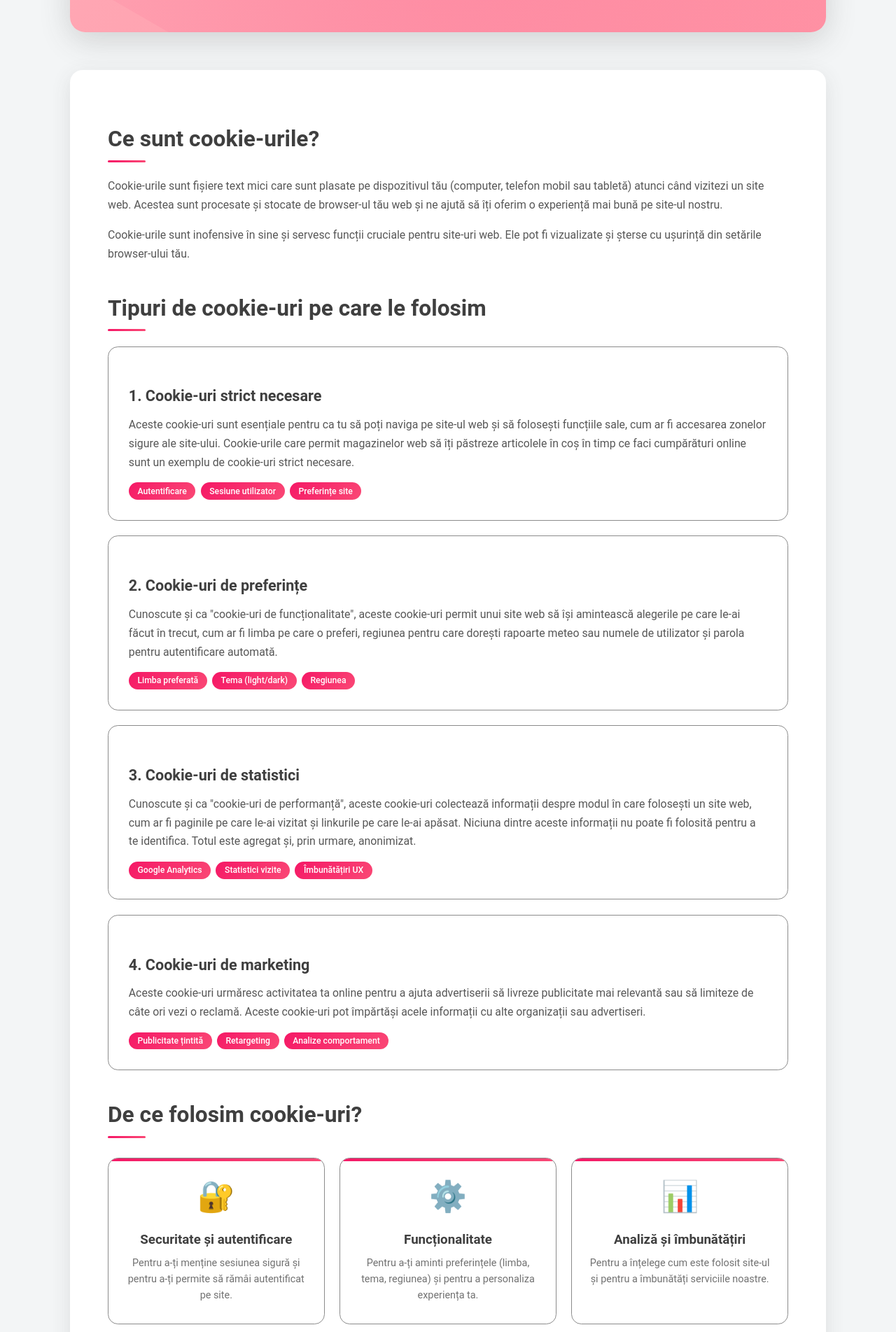
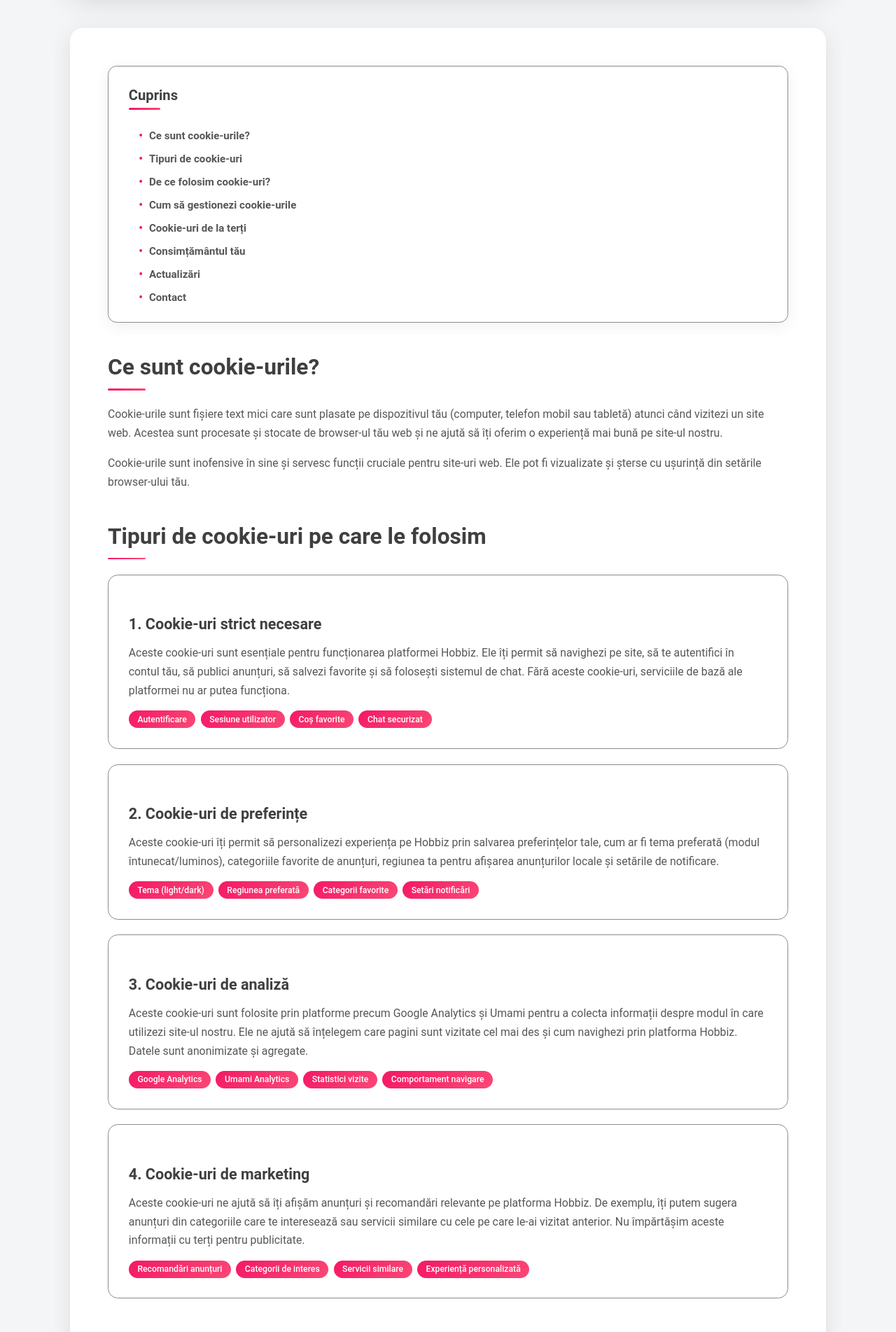
Before and after one commit to Botoaca-Florentina-Veronica/hobbiz-mui, a React (Vite) app in the folder frontend/: page /cookie in a window 1280 px wide. Shown: the part 400-2303 px from the top of the page at 70% size. Built offline with nearby package versions, Linux system fonts and the light colour scheme; no server answers.

Commit message:
ajustari la pagina de cookie-uri

```diff
--- a/frontend/src/App.jsx
+++ b/frontend/src/App.jsx
@@ -67,7 +67,8 @@ function App() {
             <DarkModeToggle darkMode={darkMode} toggleDarkMode={toggleDarkMode} />
             <Header />
             <AnnouncementsByCategory />
-            <Footer />
+            {/* Ascundem secțiunea legal + copyright pe mobil pentru paginile de categorie */}
+            <Footer hideOnMobile />
           </>
         } />
         <Route path="/notificari" element={
--- a/frontend/src/pages/AnnouncementsByCategory.css
+++ b/frontend/src/pages/AnnouncementsByCategory.css
@@ -209,15 +209,19 @@
 
 .announcements-by-category .my-announcement-id {
   color: #888;
-  background: rgba(0, 0, 0, 0.05);
-  border: 1px solid rgba(0, 0, 0, 0.1);
-  border-radius: 10px;
-  padding: 2px 8px;
-  font-size: 11px;
+  background: transparent;
+  border: none;
+  border-radius: 6px;
+  padding: 2px 6px;
+  font-size: 10px;
+  font-weight: 600;
   position: absolute;
-  top: 12px;
-  right: 12px;
+  top: 8px;
+  right: 8px;
   flex-shrink: 0;
+  z-index: 2;
+  backdrop-filter: none;
+  box-shadow: none;
 }
 
 /* --- DARK MODE --- */
@@ -307,8 +311,10 @@
 
 .announcements-by-category.dark-mode .my-announcement-id {
   color: #b5b5b5;
-  background: rgba(255, 255, 255, 0.06);
-  border: 1px solid rgba(255, 255, 255, 0.12);
+  background: transparent;
+  border: none;
+  backdrop-filter: none;
+  box-shadow: none;
 }
 
 .announcements-by-category.dark-mode .my-announcement-category {
@@ -317,6 +323,33 @@
   border-radius: 999px;
   background: rgba(245, 24, 102, 0.18);
   color: #ffd9e7;
+}
+
+.announcements-by-category .favorite-heart {
+  position: absolute;
+  bottom: 12px;
+  right: 12px;
+  background: transparent;
+  border-radius: 50%;
+  width: 32px;
+  height: 32px;
+  display: flex;
+  align-items: center;
+  justify-content: center;
+  cursor: pointer;
+  transition: all 0.2s ease;
+  z-index: 2;
+  box-shadow: none;
+}
+
+.announcements-by-category .favorite-heart:hover {
+  transform: scale(1.1);
+  box-shadow: none;
+}
+
+.announcements-by-category.dark-mode .favorite-heart {
+  background: transparent;
+  box-shadow: none;
 }
 
 .announcements-by-category.dark-mode .favorite-heart svg {
@@ -648,7 +681,8 @@
   .announcements-by-category .my-announcement-id {
     top: 8px;
     right: 8px;
-    font-size: 10px;
+    font-size: 9px;
+    padding: 2px 5px;
   }
 }
 
--- a/frontend/src/pages/AnnouncementsByCategory.jsx
+++ b/frontend/src/pages/AnnouncementsByCategory.jsx
@@ -1,5 +1,4 @@
 import React, { useEffect, useState, useMemo } from 'react';
-// TODO: Refactor favorites logic to use AuthContext (persisted) similar to AnnouncementDetails.
 import FavoriteBorderIcon from '@mui/icons-material/FavoriteBorder';
 import FavoriteIcon from '@mui/icons-material/Favorite';
 import { useParams } from 'react-router-dom';
--- a/frontend/src/pages/CookiePolicy.css
+++ b/frontend/src/pages/CookiePolicy.css
@@ -83,17 +83,6 @@
   position: relative;
 }
 
-.hero-description {
-  font-size: 1.3rem;
-  opacity: 0.95;
-  max-width: 700px;
-  margin: 0 auto;
-  line-height: 1.6;
-  position: relative;
-  z-index: 2;
-  font-weight: 400;
-}
-
 /* Content Sections */
 .cookie-policy-content {
   background: white;
@@ -163,6 +152,72 @@
 
 .policy-section ul li {
   margin-bottom: 8px;
+}
+
+/* Table of Contents */
+.cookie-toc {
+  background: #ffffff;
+  border: 1px solid #8b8b8b;
+  border-radius: 14px;
+  padding: 32px 32px 28px;
+  margin: 0 0 50px 0;
+  box-shadow: 0 6px 22px rgba(63,63,63,0.08);
+}
+.cookie-toc .toc-title {
+  margin: 0 0 18px 0;
+  font-size: 1.4rem;
+  font-weight: 700;
+  color: #3f3f3f;
+  position: relative;
+  padding-bottom: 10px;
+}
+.cookie-toc .toc-title:after {
+  content: '';
+  position: absolute;
+  left: 0; bottom: 0;
+  width: 50px; height: 3px;
+  background: linear-gradient(90deg,#f51866,#fa4875);
+  border-radius: 2px;
+}
+.cookie-toc ul { list-style: none; padding: 0; margin: 0; display: grid; gap: 2px; }
+.cookie-toc ul li { margin: 0; }
+.cookie-toc a {
+  text-decoration: none;
+  color: #575757;
+  font-weight: 600;
+  font-size: 1.05rem;
+  display: flex;
+  align-items: center;
+  gap: 10px;
+  padding: 12px 16px;
+  border-radius: 12px;
+  transition: background .25s ease, color .25s ease, transform .25s ease;
+  position: relative;
+  line-height: 1.35;
+  margin-bottom: -0.75rem;
+}
+.cookie-toc a:before {
+  content: '•';
+  color: #f51866;
+  font-size: 1.1rem;
+  line-height: 1;
+}
+.cookie-toc a:hover {
+  background: #ffebf0;
+  color: #2e2e2e;
+  transform: translateX(4px);
+}
+.cookie-toc a:focus-visible {
+  outline: 2px solid #f51866;
+  outline-offset: 2px;
+}
+
+@media (max-width: 768px) {
+  .cookie-toc { padding: 18px 16px 16px; margin-bottom: 32px; }
+  .cookie-toc .toc-title { font-size: 1.18rem; margin-bottom: 12px; }
+  .cookie-toc ul { gap: 1px; }
+  .cookie-toc a { padding: 7px 12px; font-size: 0.96rem; line-height: 1.22; gap: 6px; margin-bottom: -1rem;}
+  .cookie-toc a:before { font-size: 0.9rem; }
 }
 
 /* Cookie Types */
@@ -357,9 +412,6 @@
     letter-spacing: -1px;
   }
 
-  .hero-description {
-    font-size: 1.1rem;
-  }
 
   .cookie-policy-content {
     padding: 40px 24px;
@@ -395,10 +447,6 @@
 @media (max-width: 480px) {
   .hero-title {
     font-size: 2rem;
-  }
-
-  .hero-description {
-    font-size: 1rem;
   }
 
   .cookie-policy-content {
@@ -440,8 +488,7 @@
   color: #ffffff !important;
 }
 
-.dark-mode .hero-title,
-.dark-mode .hero-description {
+.dark-mode .hero-title {
   color: #ffffff !important;
 }
 
@@ -527,6 +574,17 @@
   border-top: 1px solid #3f3f3f !important;
 }
 
+/* Dark mode TOC */
+.dark-mode .cookie-toc {
+  background: #1f1f1f !important;
+  border: 1px solid #3f3f3f !important;
+  box-shadow: none !important;
+}
+.dark-mode .cookie-toc .toc-title { color: #ffffff !important; }
+.dark-mode .cookie-toc a { color: #c9c9c9 !important; }
+.dark-mode .cookie-toc a:hover { background: rgba(245,24,102,0.15) !important; color: #ffffff !important; }
+.dark-mode .cookie-toc a:before { color: #fa4875 !important; }
+
 .dark-mode .cookie-policy-content a { color: #ff96a6 !important; }
 .dark-mode .cookie-policy-content a:hover { color: #ff7e95 !important; }
 
--- a/frontend/src/pages/CookiePolicy.jsx
+++ b/frontend/src/pages/CookiePolicy.jsx
@@ -35,14 +35,25 @@ export default function CookiePolicy() {
             <h1 className="hero-title">
               Înțelege cum folosim <span className="highlight">cookie-urile</span>
             </h1>
-            <p className="hero-description">
-              Această pagină explică ce sunt cookie-urile, cum le folosim pe site-ul nostru și cum poți controla setările acestora pentru o experiență personalizată.
-            </p>
           </div>
 
           {/* Main Content */}
           <div className="cookie-policy-content">
-            <section className="policy-section">
+            {/* Cuprins */}
+            <nav className="cookie-toc" aria-label="Cuprins">
+              <h2 className="toc-title">Cuprins</h2>
+              <ul>
+                <li><a href="#ce-sunt-cookieurile">Ce sunt cookie-urile?</a></li>
+                <li><a href="#tipuri-cookieuri">Tipuri de cookie-uri</a></li>
+                <li><a href="#de-ce-folosim">De ce folosim cookie-uri?</a></li>
+                <li><a href="#gestionare">Cum să gestionezi cookie-urile</a></li>
+                <li><a href="#terti">Cookie-uri de la terți</a></li>
+                <li><a href="#consimtamant">Consimțământul tău</a></li>
+                <li><a href="#actualizari">Actualizări</a></li>
+                <li><a href="#contact">Contact</a></li>
+              </ul>
+            </nav>
+            <section id="ce-sunt-cookieurile" className="policy-section">
               <h2>Ce sunt cookie-urile?</h2>
               <p>
                 Cookie-urile sunt fișiere text mici care sunt plasate pe dispozitivul tău (computer, telefon mobil sau tabletă)
@@ -55,94 +66,92 @@ export default function CookiePolicy() {
               </p>
             </section>
 
-            <section className="policy-section">
+            <section id="tipuri-cookieuri" className="policy-section">
               <h2>Tipuri de cookie-uri pe care le folosim</h2>
 
               <div className="cookie-type">
                 <h3>1. Cookie-uri strict necesare</h3>
                 <p>
-                  Aceste cookie-uri sunt esențiale pentru ca tu să poți naviga pe site-ul web și să folosești funcțiile sale,
-                  cum ar fi accesarea zonelor sigure ale site-ului. Cookie-urile care permit magazinelor web să îți
-                  păstreze articolele în coș în timp ce faci cumpărături online sunt un exemplu de cookie-uri strict necesare.
+                  Aceste cookie-uri sunt esențiale pentru funcționarea platformei Hobbiz. Ele îți permit să navighezi pe site,
+                  să te autentifici în contul tău, să publici anunțuri, să salvezi favorite și să folosești sistemul de chat.
+                  Fără aceste cookie-uri, serviciile de bază ale platformei nu ar putea funcționa.
                 </p>
                 <div className="cookie-examples">
                   <span className="cookie-tag">Autentificare</span>
                   <span className="cookie-tag">Sesiune utilizator</span>
-                  <span className="cookie-tag">Preferințe site</span>
+                  <span className="cookie-tag">Coș favorite</span>
+                  <span className="cookie-tag">Chat securizat</span>
                 </div>
               </div>
 
               <div className="cookie-type">
                 <h3>2. Cookie-uri de preferințe</h3>
                 <p>
-                  Cunoscute și ca "cookie-uri de funcționalitate", aceste cookie-uri permit unui site web să își
-                  amintească alegerile pe care le-ai făcut în trecut, cum ar fi limba pe care o preferi, regiunea
-                  pentru care dorești rapoarte meteo sau numele de utilizator și parola pentru autentificare automată.
+                  Aceste cookie-uri îți permit să personalizezi experiența pe Hobbiz prin salvarea preferințelor tale,
+                  cum ar fi tema preferată (modul întunecat/luminos), categoriile favorite de anunțuri, regiunea ta
+                  pentru afișarea anunțurilor locale și setările de notificare.
                 </p>
                 <div className="cookie-examples">
-                  <span className="cookie-tag">Limba preferată</span>
                   <span className="cookie-tag">Tema (light/dark)</span>
-                  <span className="cookie-tag">Regiunea</span>
+                  <span className="cookie-tag">Regiunea preferată</span>
+                  <span className="cookie-tag">Categorii favorite</span>
+                  <span className="cookie-tag">Setări notificări</span>
                 </div>
               </div>
 
               <div className="cookie-type">
-                <h3>3. Cookie-uri de statistici</h3>
+                <h3>3. Cookie-uri de analiză</h3>
                 <p>
-                  Cunoscute și ca "cookie-uri de performanță", aceste cookie-uri colectează informații despre
-                  modul în care folosești un site web, cum ar fi paginile pe care le-ai vizitat și linkurile
-                  pe care le-ai apăsat. Niciuna dintre aceste informații nu poate fi folosită pentru a te identifica.
-                  Totul este agregat și, prin urmare, anonimizat.
+                  Aceste cookie-uri sunt folosite prin platforme precum Google Analytics și Umami pentru a colecta
+                  informații despre modul în care utilizezi site-ul nostru. Ele ne ajută să înțelegem care pagini
+                  sunt vizitate cel mai des și cum navighezi prin platforma Hobbiz. Datele sunt anonimizate și agregate.
                 </p>
                 <div className="cookie-examples">
                   <span className="cookie-tag">Google Analytics</span>
+                  <span className="cookie-tag">Umami Analytics</span>
                   <span className="cookie-tag">Statistici vizite</span>
-                  <span className="cookie-tag">Îmbunătățiri UX</span>
+                  <span className="cookie-tag">Comportament navigare</span>
                 </div>
               </div>
 
               <div className="cookie-type">
                 <h3>4. Cookie-uri de marketing</h3>
                 <p>
-                  Aceste cookie-uri urmăresc activitatea ta online pentru a ajuta advertiserii să livreze
-                  publicitate mai relevantă sau să limiteze de câte ori vezi o reclamă. Aceste cookie-uri
-                  pot împărtăși acele informații cu alte organizații sau advertiseri.
+                  Aceste cookie-uri ne ajută să îți afișăm anunțuri și recomandări relevante pe platforma Hobbiz.
+                  De exemplu, îți putem sugera anunțuri din categoriile care te interesează sau servicii similare
+                  cu cele pe care le-ai vizitat anterior. Nu împărtășim aceste informații cu terți pentru publicitate.
                 </p>
                 <div className="cookie-examples">
-                  <span className="cookie-tag">Publicitate țintită</span>
-                  <span className="cookie-tag">Retargeting</span>
-                  <span className="cookie-tag">Analize comportament</span>
+                  <span className="cookie-tag">Recomandări anunțuri</span>
+                  <span className="cookie-tag">Categorii de interes</span>
+                  <span className="cookie-tag">Servicii similare</span>
+                  <span className="cookie-tag">Experiență personalizată</span>
                 </div>
               </div>
             </section>
 
-            <section className="policy-section">
+            <section id="de-ce-folosim" className="policy-section">
               <h2>De ce folosim cookie-uri?</h2>
               <div className="reasons-grid">
                 <div className="reason-card">
                   <div className="reason-icon">🔐</div>
                   <h4>Securitate și autentificare</h4>
-                  <p>Pentru a-ți menține sesiunea sigură și pentru a-ți permite să rămâi autentificat pe site.</p>
+                  <p>Pentru a-ți menține contul securizat pe Hobbiz și pentru a-ți permite să publici anunțuri și să folosești chat-ul în siguranță.</p>
                 </div>
                 <div className="reason-card">
                   <div className="reason-icon">⚙️</div>
-                  <h4>Funcționalitate</h4>
-                  <p>Pentru a-ți aminti preferințele (limba, tema, regiunea) și pentru a personaliza experiența ta.</p>
-                </div>
-                <div className="reason-card">
-                  <div className="reason-icon">📊</div>
-                  <h4>Analiză și îmbunătățiri</h4>
-                  <p>Pentru a înțelege cum este folosit site-ul și pentru a îmbunătăți serviciile noastre.</p>
+                  <h4>Funcționalitate și îmbunătățiri</h4>
+                  <p>Pentru a salva preferințele tale (tema, regiunea, categoriile favorite) și pentru a îmbunătăți platforma pe baza modului în care este folosită.</p>
                 </div>
                 <div className="reason-card">
                   <div className="reason-icon">🎯</div>
-                  <h4>Conținut relevant</h4>
-                  <p>Pentru a-ți afișa anunțuri și conținut relevant bazat pe interesele tale.</p>
+                  <h4>Recomandări relevante</h4>
+                  <p>Pentru a-ți sugera anunțuri și servicii care te-ar putea interesa pe baza categoriilor pe care le explorezi.</p>
                 </div>
               </div>
             </section>
 
-            <section className="policy-section">
+            <section id="gestionare" className="policy-section">
               <h2>Cum să gestionezi cookie-urile</h2>
               <p>
                 Poți controla și/sau șterge cookie-urile după cum dorești. Poți șterge toate cookie-urile
@@ -162,42 +171,42 @@ export default function CookiePolicy() {
               <div className="important-note">
                 <h4>⚠️ Notă importantă</h4>
                 <p>
-                  Dacă dezactivezi anumite cookie-uri, este posibil ca unele funcții ale site-ului să nu
-                  funcționeze corect. De exemplu, s-ar putea să nu poți rămâne autentificat sau să-ți
-                  pierzi preferințele salvate.
+                  Dacă dezactivezi anumite cookie-uri, este posibil ca unele funcții ale platformei Hobbiz să nu
+                  funcționeze corect. De exemplu, s-ar putea să nu poți rămâne autentificat, să-ți pierzi
+                  anunțurile favorite salvate, sau să nu primești notificări noi pentru mesajele din chat.
                 </p>
               </div>
             </section>
 
-            <section className="policy-section">
+            <section id="terti" className="policy-section">
               <h2>Cookie-uri de la terți</h2>
               <p>
-                Pe site-ul nostru folosim și servicii de la terți care pot plasa propriile cookie-uri:
+                Pe platforma Hobbiz folosim servicii de la terți care pot plasa propriile cookie-uri pentru a îmbunătăți experiența ta:
               </p>
               <ul>
-                <li><strong>Google Analytics:</strong> Pentru statistici anonime de utilizare</li>
-                <li><strong>Cloudinary:</strong> Pentru optimizarea și livrarea imaginilor</li>
-                <li><strong>Font Awesome:</strong> Pentru iconițe</li>
+                <li><strong>Cloudinary:</strong> Pentru optimizarea și livrarea rapidă a imaginilor anunțurilor</li>
+                <li><strong>Google Analytics/Umami</strong> Folosite pentru a analiza traficul pe site și comportamentul utilizatorilor</li>
+                <li><strong>Google Maps:</strong> Pentru afișarea locațiilor anunțurilor (dacă este cazul)</li>
               </ul>
               <p>
                 Aceste servicii au propriile politici de confidențialitate și cookie-uri pe care te încurajăm să le citești.
               </p>
             </section>
 
-            <section className="policy-section">
+            <section id="consimtamant" className="policy-section">
               <h2>Consimțământul tău</h2>
               <p>
-                Prin continuarea utilizării site-ului nostru, îți dai consimțământul pentru utilizarea cookie-urilor
-                conform acestei politici. Poți să-ți retragi consimțământul oricând prin modificarea setărilor
-                browser-ului tău sau prin contactarea noastră.
+                Prin utilizarea platformei Hobbiz, îți dai consimțământul pentru utilizarea cookie-urilor
+                conform acestei politici. Pentru funcțiile esențiale (autentificare, publicare anunțuri, chat),
+                cookie-urile sunt necesare pentru buna funcționare a serviciului.
               </p>
               <p>
-                Pentru cookie-urile strict necesare, nu este nevoie de consimțământ, deoarece acestea sunt
-                esențiale pentru funcționarea site-ului.
+                Poți să-ți retragi consimțământul pentru cookie-urile non-esențiale oricând prin modificarea
+                setărilor browser-ului tău sau prin contactarea echipei Hobbiz.
               </p>
             </section>
 
-            <section className="policy-section">
+            <section id="actualizari" className="policy-section">
               <h2>Actualizări ale acestei politici</h2>
               <p>
                 Această politică de cookie-uri poate fi actualizată periodic pentru a reflecta modificările
@@ -205,18 +214,19 @@ export default function CookiePolicy() {
                 această pagină din când în când.
               </p>
               <p className="last-updated">
-                <strong>Ultima actualizare:</strong> August 2025
+                <strong>Ultima actualizare:</strong> Septembrie 2025
               </p>
             </section>
 
-            <section className="policy-section contact-section">
+            <section id="contact" className="policy-section contact-section">
               <h2>Contactează-ne</h2>
               <p>
-                Dacă ai întrebări despre această politică de cookie-uri sau despre practicile noastre
-                de confidențialitate, te rugăm să ne contactezi:
+                Dacă ai întrebări despre această politică de cookie-uri sau despre utilizarea datelor pe platforma Hobbiz,
+                te rugăm să ne contactezi:
               </p>
               <div className="contact-info">
                 <p><strong>Email:</strong> privacy@hobbiz.ro</p>
+                <p><strong>Suport:</strong> prin chat-ul de pe platformă</p>
                 <p><strong>Adresă:</strong> București, România</p>
               </div>
             </section>
```
Also changed, not shown: frontend/src/components/ChatPopup.jsx (+77 -63 lines), 2 other files (tests, documents, lock files or other folders).
